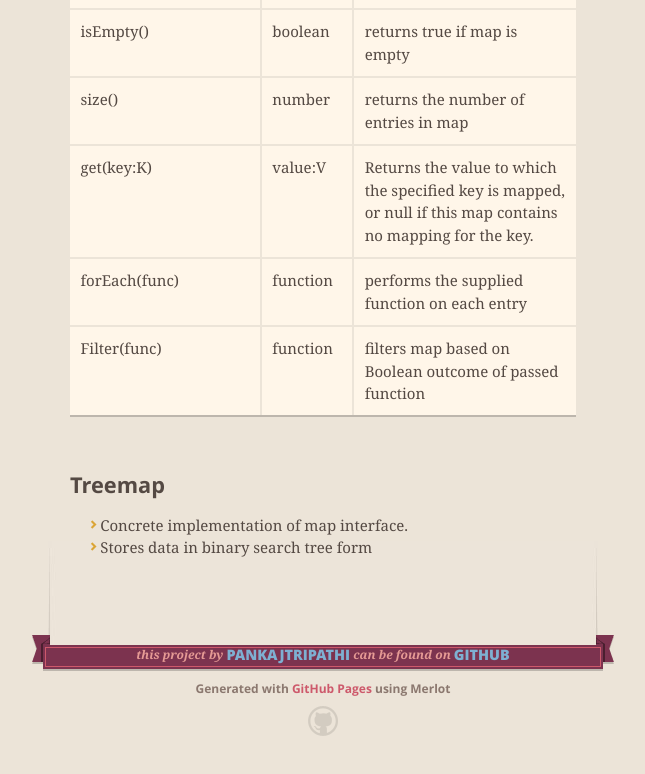
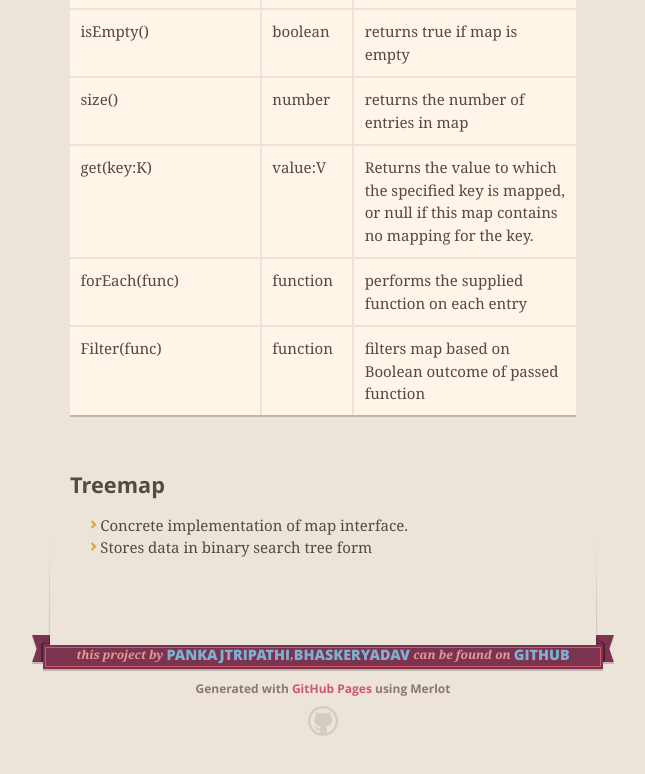
Before and after one commit to pankajtripathi/TypescriptCollectionsAPI, a plain HTML site: page index.html in a window 1280 px wide. Shown: the part 2940-3714 px from the top of the page, without its empty margins (317-962 px from the left). Drawn offline with nearby package versions, Linux system fonts and the light colour scheme.

Commit message:
index updated

```diff
--- a/index.html
+++ b/index.html
@@ -17,7 +17,7 @@
         $('#main_content').headsmart()
       })
     </script>
-    <title>Typescript collections api by pankajtripathi</title>
+    <title>Typescript collections api by pankajtripathi,bhaskeryadav</title>
   </head>
 
   <body>
@@ -402,7 +402,7 @@
       <footer>
         <span class="ribbon-outer">
           <span class="ribbon-inner">
-            <p>this project by <a href="https://github.com/pankajtripathi">pankajtripathi</a> can be found on <a href="https://github.com/pankajtripathi/TypescriptCollectionsAPI">GitHub</a></p>
+            <p>this project by <a href="https://github.com/pankajtripathi">pankajtripathi</a>,<a href="https://github.com/bhaskeryadav">bhaskeryadav</a> can be found on <a href="https://github.com/pankajtripathi/TypescriptCollectionsAPI">GitHub</a></p>
           </span>
           <span class="left-tail"></span>
           <span class="right-tail"></span>
```
